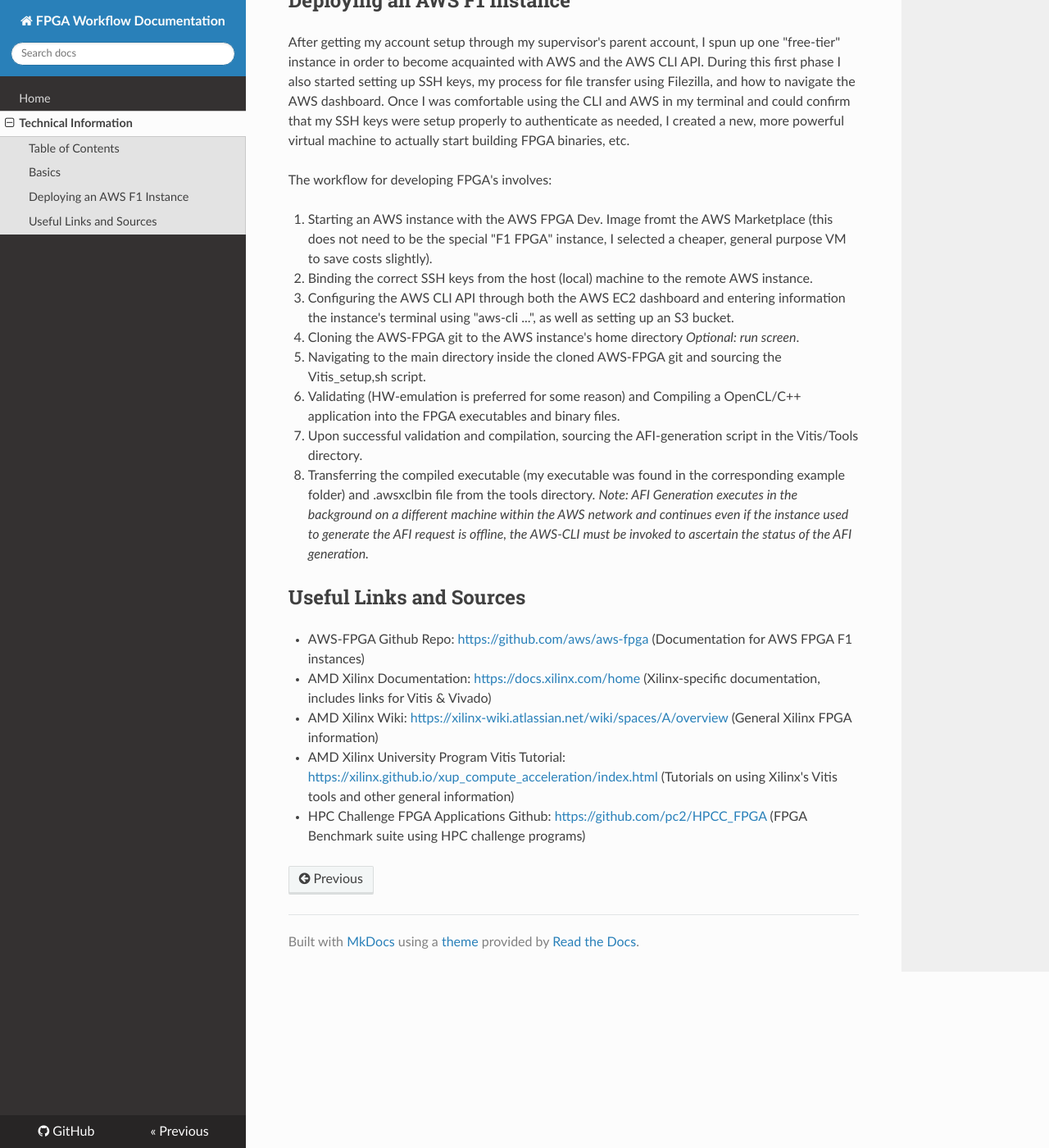
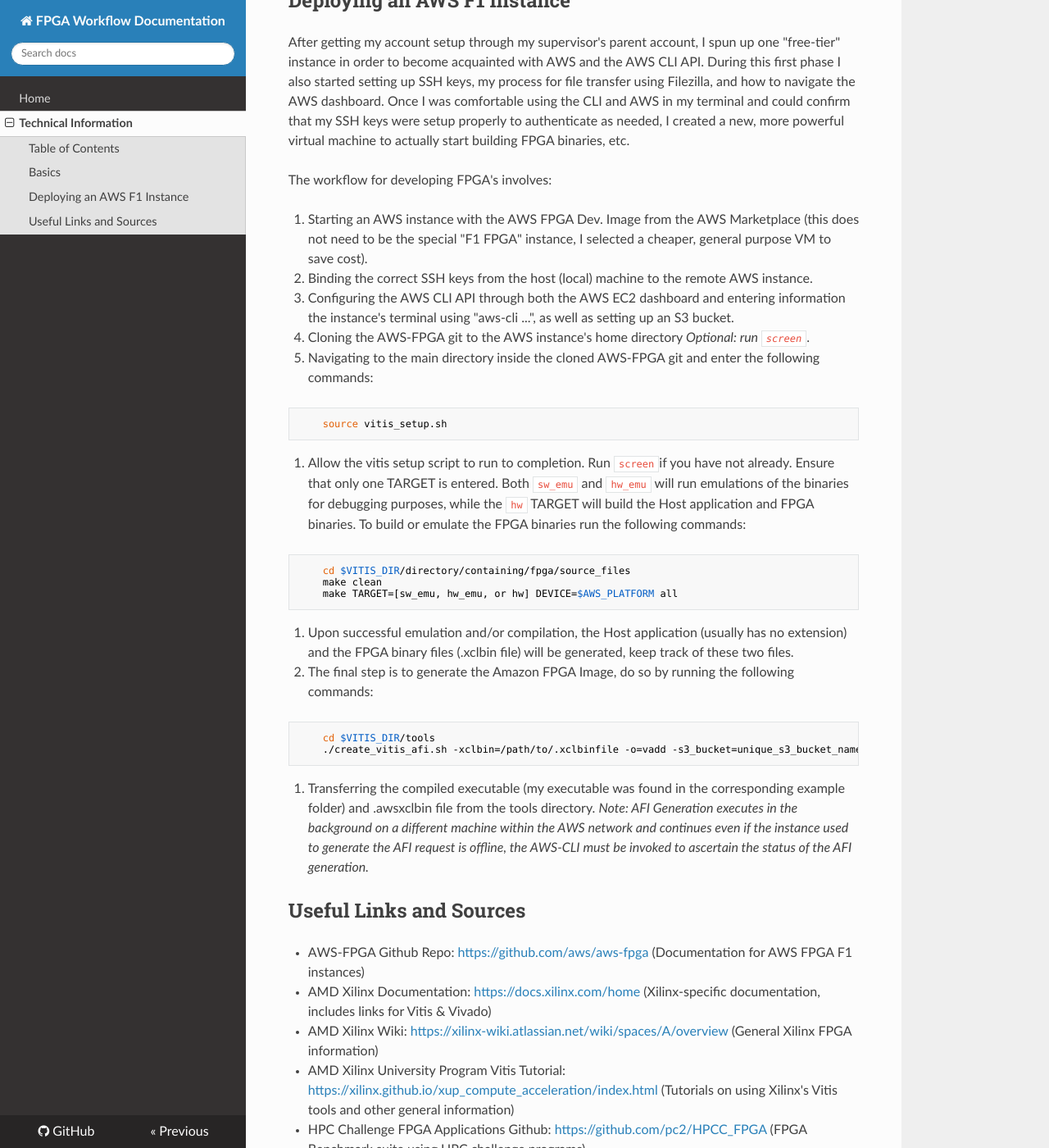
Before and after one commit to Galactius/fpga-workflow-research, an MkDocs documentation site: the page built from docs/techInfo.md, in a window 1280 px wide and 1400 px high, scrolled down 720 px. Shown: the whole window at 82% size. Built offline with MkDocs 1.6.1, drawn with Linux system fonts in a browser that asks for light colours; nearby versions of some CDN libraries.

Commit message:
updated documentation site: better explanation of AWS instructions

````diff
--- a/docs/techInfo.md
+++ b/docs/techInfo.md
@@ -18,14 +18,31 @@ After getting my account setup through my supervisor's parent account, I spun up
 
 The workflow for developing FPGA's involves:
 
-1. Starting an AWS instance with the AWS FPGA Dev. Image fromt the AWS Marketplace (this does not need to be the special "F1 FPGA" instance, I selected a cheaper, general purpose VM to save costs slightly).
+1. Starting an AWS instance with the AWS FPGA Dev. Image from the AWS Marketplace (this does not need to be the special "F1 FPGA" instance, I selected a cheaper, general purpose VM to save cost).
 2. Binding the correct SSH keys from the host (local) machine to the remote AWS instance.
 3.  Configuring the AWS CLI API through both the AWS EC2 dashboard and entering information the instance's terminal using "aws-cli ...", as well as setting up an S3 bucket.
-4. Cloning the AWS-FPGA git to the AWS instance's home directory *Optional: run screen*.
-5. Navigating to the main directory inside the cloned AWS-FPGA git and sourcing the Vitis_setup,sh script.
-6. Validating (HW-emulation is preferred for some reason) and Compiling a OpenCL/C++ application into the FPGA executables and binary files.
-7. Upon successful validation and compilation, sourcing the AFI-generation script in the Vitis/Tools directory.
-8. Transferring the compiled executable (my executable was found in the corresponding example folder) and .awsxclbin file from the tools directory. *Note: AFI Generation executes in the background on a different machine within the AWS network and continues even if the instance used to generate the AFI request is offline, the AWS-CLI must be invoked to ascertain the status of the AFI generation.*
+4. Cloning the AWS-FPGA git to the AWS instance's home directory *Optional: run `screen`*.
+5. Navigating to the main directory inside the cloned AWS-FPGA git and enter the following commands:
+
+```
+    source vitis_setup.sh
+```
+ 6. Allow the vitis setup script to run to completion. Run `screen`if you have not already. Ensure that only one TARGET is entered. Both `sw_emu` and `hw_emu` will run emulations of the binaries for debugging purposes, while the `hw` TARGET will build the Host application and FPGA binaries.
+To build or emulate the FPGA binaries run the following commands:
+
+```
+    cd $VITIS_DIR/directory/containing/fpga/source_files
+    make clean
+    make TARGET=[sw_emu, hw_emu, or hw] DEVICE=$AWS_PLATFORM all
+```
+7. Upon successful emulation and/or compilation, the Host application (usually has no extension) and the FPGA binary files (.xclbin file) will be generated, keep track of these two files.
+8. The final step is to generate the Amazon FPGA Image, do so by running the following commands:
+
+```
+    cd $VITIS_DIR/tools
+    ./create_vitis_afi.sh -xclbin=/path/to/.xclbinfile -o=vadd -s3_bucket=unique_s3_bucket_name -s3_dcp_key=dcpFolderName -s3_logs_key=s3LogsFolderName
+```
+9. Transferring the compiled executable (my executable was found in the corresponding example folder) and .awsxclbin file from the tools directory. *Note: AFI Generation executes in the background on a different machine within the AWS network and continues even if the instance used to generate the AFI request is offline, the AWS-CLI must be invoked to ascertain the status of the AFI generation.*
 
 ## Useful Links and Sources
 - AWS-FPGA Github Repo: [https://github.com/aws/aws-fpga](https://github.com/aws/aws-fpga) (Documentation for AWS FPGA F1 instances)
````
